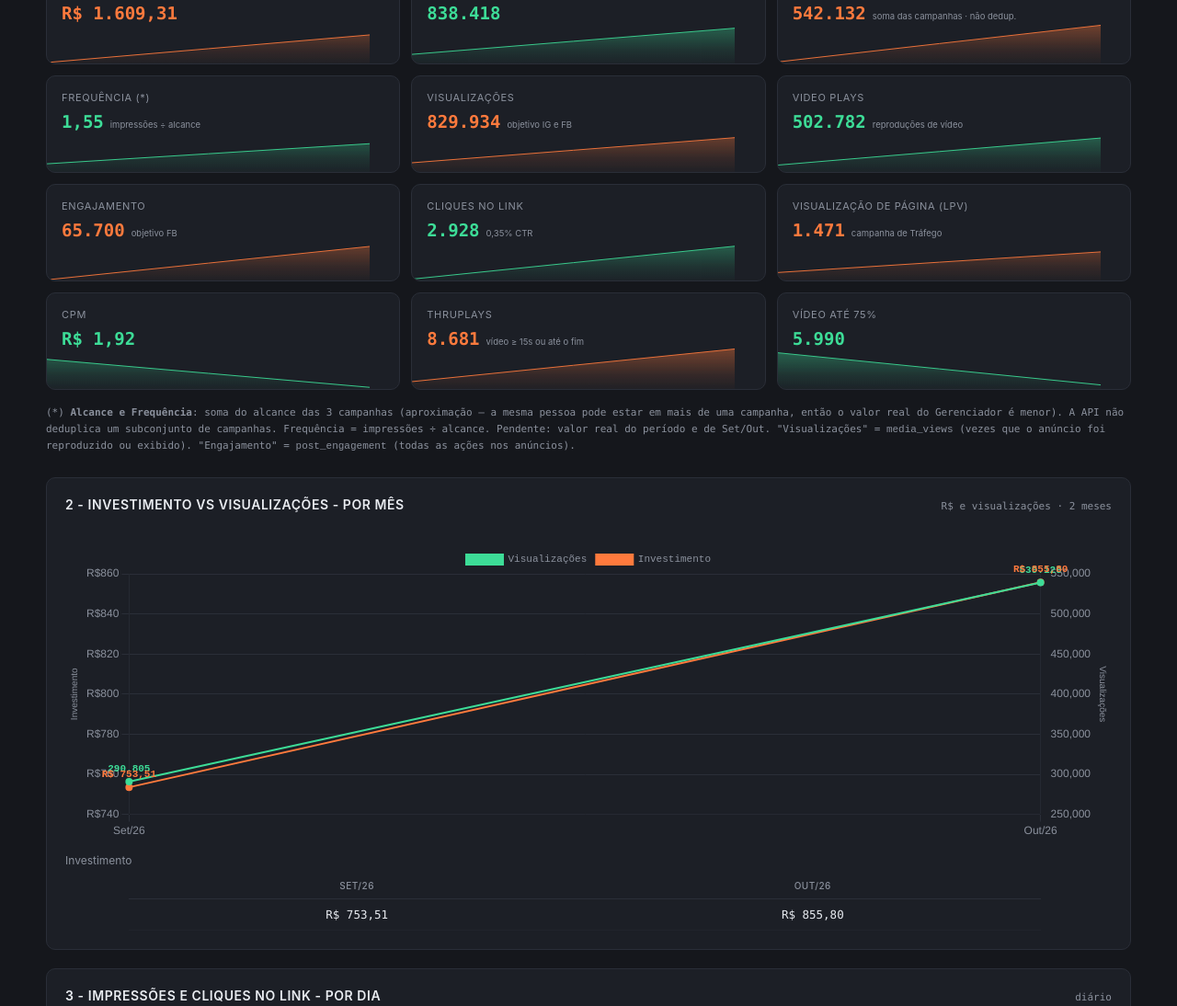
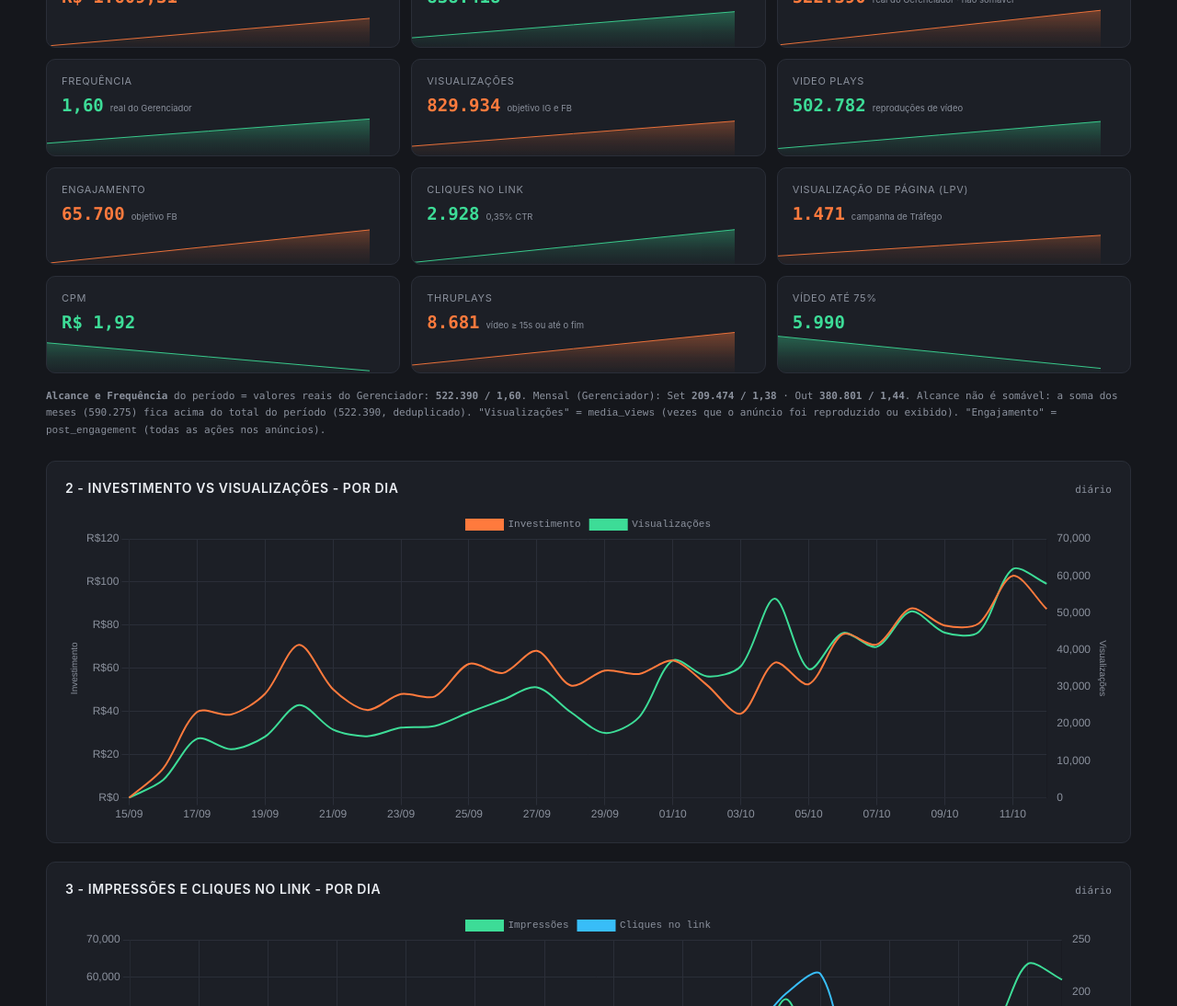
Before and after one commit to MovingTarget-Dash/Grupo-RBS-Neg-cios, a plain HTML site: page index.html in a window 1280 px wide. Shown: the part 523-1617 px from the top of the page at 92% size. Drawn offline with nearby package versions, Linux system fonts and the light colour scheme.

Commit message:
Container 2 por dia, campanhas ativas, alcance/frequência reais, reordena blocos 10-12
Co-Authored-By: Claude Sonnet 5.5 <noreply@anthropic.com>

```diff
--- a/index.html
+++ b/index.html
@@ -135,28 +135,23 @@
       (<code>01 | [IG] [Reconhecimento] Grupo_RBS_Neg&oacute;cios</code>, <code>02 | [FB] [Reconhecimento] Grupo_RBS_Neg&oacute;cios</code> e <code>03 | [Tr&aacute;fego] Perfil GrupoRBS_Neg&oacute;cios</code>).
       A 01 come&ccedil;ou em <strong>15/09/2026</strong>, a 03 em <strong>16/09/2026</strong> e a 02 em <strong>05/10/2026</strong> (primeira entrega em 06/10).
       Objetivos do perfil: Instagram = seguidores e visualiza&ccedil;&otilde;es &middot; Facebook = visualiza&ccedil;&otilde;es e engajamento. A conta n&atilde;o &eacute; de e-commerce.
-      <strong>Alcance e Frequ&ecirc;ncia</strong> do total e dos meses (*) s&atilde;o somas das campanhas &mdash; <strong>a confirmar com o cliente o valor real do Gerenciador</strong> (n&atilde;o som&aacute;veis).
+      <strong>Alcance e Frequ&ecirc;ncia</strong> do per&iacute;odo = valores reais do Gerenciador &mdash; n&atilde;o som&aacute;veis.
     </div>
   </div>
 
   <div class="panel-head" style="margin-bottom:12px;"><h2>1 - Quadro geral de m&eacute;tricas</h2></div>
   <div class="kpi-grid" id="kpiGrid"></div>
   <div class="foot-note" style="margin:-8px 0 24px;">
-    (*) <strong>Alcance e Frequ&ecirc;ncia</strong>: soma do alcance das 3 campanhas (aproxima&ccedil;&atilde;o &mdash; a mesma pessoa pode estar em mais de uma campanha, ent&atilde;o o valor real do Gerenciador &eacute; menor). A API n&atilde;o deduplica um subconjunto de campanhas. Frequ&ecirc;ncia = impress&otilde;es &divide; alcance. Pendente: valor real do per&iacute;odo e de Set/Out.
+    <strong>Alcance e Frequ&ecirc;ncia</strong> do per&iacute;odo = valores reais do Gerenciador: <strong>522.390 / 1,60</strong>. Mensal (Gerenciador): Set <strong>209.474 / 1,38</strong> &middot; Out <strong>380.801 / 1,44</strong>. Alcance n&atilde;o &eacute; som&aacute;vel: a soma dos meses (590.275) fica acima do total do per&iacute;odo (522.390, deduplicado).
     "Visualiza&ccedil;&otilde;es" = <code>media_views</code> (vezes que o an&uacute;ncio foi reproduzido ou exibido). "Engajamento" = <code>post_engagement</code> (todas as a&ccedil;&otilde;es nos an&uacute;ncios).
   </div>
 
   <div class="panel">
     <div class="panel-head">
-      <h2>2 - Investimento vs Visualiza&ccedil;&otilde;es - por m&ecirc;s</h2>
-      <span class="note">R$ e visualiza&ccedil;&otilde;es &middot; 2 meses</span>
+      <h2>2 - Investimento vs Visualiza&ccedil;&otilde;es - por dia</h2>
+      <span class="note">di&aacute;rio</span>
     </div>
     <canvas id="trendChart" height="90"></canvas>
-    <div class="brand" style="font-size:12px;color:var(--ink-dim);margin-top:14px;">Investimento</div>
-    <table id="monthlySpendTable" style="margin-top:6px;">
-      <thead><tr id="monthlySpendHead"></tr></thead>
-      <tbody><tr id="monthlySpendRow"></tr></tbody>
-    </table>
   </div>
 
   <div class="panel">
@@ -257,7 +252,7 @@
       <span class="note">12 m&eacute;tricas</span>
     </div>
     <div id="metricDetailContainer"></div>
-    <div class="foot-note">S&eacute;rie mensal: Set/26 = 15&ndash;30/09 (campanhas 01 e 03) &middot; Out/26 = 01&ndash;12/10 (as 3 campanhas; a 02 de Facebook entrou em 05/10). Alcance e Frequ&ecirc;ncia mensais (*) = soma das campanhas, a confirmar com o Gerenciador. Alcance n&atilde;o &eacute; som&aacute;vel.</div>
+    <div class="foot-note">S&eacute;rie mensal: Set/26 = 15&ndash;30/09 (campanhas 01 e 03) &middot; Out/26 = 01&ndash;12/10 (as 3 campanhas; a 02 de Facebook entrou em 05/10). Alcance e Frequ&ecirc;ncia mensais = <strong>valores reais do Gerenciador</strong> (Set 209.474 / 1,38 &middot; Out 380.801 / 1,44). Alcance n&atilde;o &eacute; som&aacute;vel: a soma dos meses (590.275) fica acima do total do per&iacute;odo (522.390, deduplicado).</div>
   </div>
 
   <div class="panel">
@@ -276,7 +271,7 @@
       </tr>
       <tr>
         <td class="nkey">Alcance e Frequ&ecirc;ncia</td>
-        <td class="nval">Nas campanhas (blocos 10, 11 e 12) o alcance &eacute; o <strong>valor real da campanha</strong>. No total e na s&eacute;rie mensal, &eacute; a <strong>soma das campanhas</strong> (542.132 no per&iacute;odo; Set 207.721 &middot; Out 388.694) &mdash; <strong>n&atilde;o &eacute; deduplicado</strong> e fica acima do real. Marcado com (*) at&eacute; o cliente enviar o valor do Gerenciador.</td>
+        <td class="nval">Nas campanhas (blocos 10, 11 e 12) o alcance &eacute; o <strong>valor real da campanha</strong>. No per&iacute;odo: Alcance <strong>522.390</strong>, Frequ&ecirc;ncia <strong>1,60</strong> (valores reais do Gerenciador, todas as campanhas juntas). Mensal (Gerenciador): Set <strong>209.474</strong> / 1,38 &middot; Out <strong>380.801</strong> / 1,44. <strong>N&atilde;o s&atilde;o som&aacute;veis</strong> &mdash; a soma dos meses (590.275) fica acima do total do per&iacute;odo (522.390) porque a mesma pessoa &eacute; contada em mais de um m&ecirc;s.</td>
       </tr>
       <tr>
         <td class="nkey">Tipos de campanha</td>
@@ -288,7 +283,7 @@
       </tr>
       <tr>
         <td class="nkey">Campanha 02 [FB]</td>
-        <td class="nval">Come&ccedil;ou em 05/10/2026 e est&aacute; <strong>pausada</strong>; entregou de 06 a 12/10. Os conjuntos listados no briefing para o Facebook aparecem com o r&oacute;tulo <code>[IG]</code> &mdash; a confirmar se &eacute; apenas nomenclatura.</td>
+        <td class="nval">Come&ccedil;ou em 05/10/2026 e est&aacute; <strong>ativa</strong>; no per&iacute;odo entregou de 06 a 12/10. Os conjuntos listados no briefing para o Facebook aparecem com o r&oacute;tulo <code>[IG]</code> &mdash; a confirmar se &eacute; apenas nomenclatura.</td>
       </tr>
       <tr class="hl">
         <td class="nkey">Fora do recorte</td>
@@ -343,7 +338,7 @@ const CAMP = {
   t:{key:'t',label:'Tráfego · Perfil Instagram',short:'Tráfego Perfil IG',stage:'Meio de Funil',color:'#22d3ee',reach:43516,freq:1.748483,thruplay:2819,p75:3160,p100:2200,videoPlays:54945,
      vid:{set:{plays:34725,thru:1997,p75:2793,p100:1980},out:{plays:20220,thru:822,p75:367,p100:220}}}
 };
-const REACH_MONTH = {set:{r:181418,t:26303,f:0}, out:{r:234096,t:21580,f:133018}}; // alcance real de cada campanha no mês
+const REAL_MONTH = {set:{reach:209474,freq:1.38}, out:{reach:380801,freq:1.44}}; // valores reais do Gerenciador (todas as campanhas)
 
 function agg(rows){
   const o={spend:0,imp:0,link:0,views:0,follow:0,eng:0,lpv:0};
@@ -361,23 +356,24 @@ const months = ['Set/26','Out/26'];
 const mkeys = ['set','out'];
 const M = monthRows.map((rows,i)=>{
   const a=agg(rows); const mk=mkeys[i];
-  const reach = REACH_MONTH[mk].r+REACH_MONTH[mk].t+REACH_MONTH[mk].f;
+  const reach = REAL_MONTH[mk].reach;
   const v = ['r','f','t'].reduce((s,k)=>{const x=CAMP[k].vid[mk];return {plays:s.plays+x.plays,thru:s.thru+x.thru,p75:s.p75+x.p75,p100:s.p100+x.p100};},{plays:0,thru:0,p75:0,p100:0});
-  return Object.assign({}, a, {reach:reach, freq:a.imp/reach, ctr:a.link/a.imp*100, cpm:a.spend/a.imp*1000, thru:v.thru, plays:v.plays, p75:v.p75});
+  return Object.assign({}, a, {reach:reach, freq:REAL_MONTH[mk].freq, ctr:a.link/a.imp*100, cpm:a.spend/a.imp*1000, thru:v.thru, plays:v.plays, p75:v.p75});
 });
+const REAL_REACH = 522390, REAL_FREQ = 1.60;
 const t = (()=>{
   const a=agg(RAW); const reach=types.reduce((s,x)=>s+x.reach,0);
   const thru=types.reduce((s,x)=>s+x.thruplay,0);
-  return Object.assign({}, a, {reach:reach, freq:a.imp/reach, ctr:a.link/a.imp*100, cpm:a.spend/a.imp*1000, thru:thru, plays:types.reduce((s,x)=>s+x.videoPlays,0), p75:types.reduce((s,x)=>s+x.p75,0)});
+  return Object.assign({}, a, {reach:REAL_REACH, freq:REAL_FREQ, ctr:a.link/a.imp*100, cpm:a.spend/a.imp*1000, thru:thru, plays:types.reduce((s,x)=>s+x.videoPlays,0), p75:types.reduce((s,x)=>s+x.p75,0)});
 })();
 
 // dias (preenche datas sem entrega com 0)
 const dayMap = {};
-RAW.forEach(r=>{const d=dayMap[r[F.date]]||(dayMap[r[F.date]]={imp:0,link:0,lpv:0});d.imp+=r[F.imp];d.link+=r[F.link];d.lpv+=r[F.lpv];});
+RAW.forEach(r=>{const d=dayMap[r[F.date]]||(dayMap[r[F.date]]={imp:0,link:0,lpv:0,spend:0,views:0});d.imp+=r[F.imp];d.link+=r[F.link];d.lpv+=r[F.lpv];d.spend+=r[F.spend];d.views+=r[F.views];});
 const daily = [];
 for(let d=new Date('2026-09-15T12:00:00Z'); d<=new Date('2026-10-12T12:00:00Z'); d.setUTCDate(d.getUTCDate()+1)){
-  const k=d.toISOString().slice(0,10); const v=dayMap[k]||{imp:0,link:0,lpv:0};
-  daily.push({Day:k, Impressions:v.imp, LinkClicks:v.link, LPV:v.lpv});
+  const k=d.toISOString().slice(0,10); const v=dayMap[k]||{imp:0,link:0,lpv:0,spend:0,views:0};
+  daily.push({Day:k, Impressions:v.imp, LinkClicks:v.link, LPV:v.lpv, Spend:Math.round(v.spend*100)/100, Views:v.views});
 }
 
 function fmtMoney(v){return 'R$ ' + Number(v).toLocaleString('pt-BR',{maximumFractionDigits:0});}
@@ -391,8 +387,8 @@ const pct2 = v => v.toFixed(2).replace('.',',')+'%';
 const kpis = [
   {label:'Investimento total', value:fmtMoney2(t.spend), cls:'accent', series:M.map(m=>m.spend), color:'#ff7a3d', fmt:fmtMoney2},
   {label:'Impressões', value:fmtNum(t.imp), cls:'green', series:M.map(m=>m.imp), color:'#3ddc97', fmt:fmtNum},
-  {label:'Alcance (*)', value:fmtNum(t.reach), cls:'accent', sub:'soma das campanhas · não dedup.', series:M.map(m=>m.reach), color:'#ff7a3d', fmt:fmtNum},
-  {label:'Frequência (*)', value:t.freq.toFixed(2).replace('.',','), cls:'green', sub:'impressões ÷ alcance', series:M.map(m=>m.freq), color:'#3ddc97', fmt:v=>v.toFixed(2).replace('.',',')},
+  {label:'Alcance', value:fmtNum(t.reach), cls:'accent', sub:'real do Gerenciador · não somável', series:M.map(m=>m.reach), color:'#ff7a3d', fmt:fmtNum},
+  {label:'Frequência', value:t.freq.toFixed(2).replace('.',','), cls:'green', sub:'real do Gerenciador', series:M.map(m=>m.freq), color:'#3ddc97', fmt:v=>v.toFixed(2).replace('.',',')},
   {label:'Visualizações', value:fmtNum(t.views), cls:'accent', sub:'objetivo IG e FB', series:M.map(m=>m.views), color:'#ff7a3d', fmt:fmtNum},
   {label:'Video Plays', value:fmtNum(t.plays), cls:'green', sub:'reproduções de vídeo', series:M.map(m=>m.plays), color:'#3ddc97', fmt:fmtNum},
   {label:'Engajamento', value:fmtNum(t.eng), cls:'accent', sub:'objetivo FB', series:M.map(m=>m.eng), color:'#ff7a3d', fmt:fmtNum},
@@ -428,38 +424,24 @@ function sparkline(elId, series, color, h){
 }
 kpis.forEach((k,i)=>sparkline('spark'+i, k.series, k.color));
 
-// ---- 2 - trend ----
-const trendMetric = M.map(m=>m.views);
-const trendPointLabels = {
-  id:'trendPointLabels',
-  afterDatasetsDraw(chart){
-    const {ctx} = chart; const meta = chart.getDatasetMeta(0);
-    ctx.save(); ctx.font="600 11px 'IBM Plex Mono',monospace";
-    ctx.textAlign='center'; ctx.textBaseline='bottom';
-    ctx.fillStyle='#3ddc97'; meta.data.forEach((p,i)=>ctx.fillText(fmtNum(trendMetric[i]), p.x, p.y-8));
-    const m1 = chart.getDatasetMeta(1);
-    ctx.fillStyle='#ff7a3d'; m1.data.forEach((p,i)=>ctx.fillText(fmtMoney2(M[i].spend), p.x, p.y-8));
-    ctx.restore();
-  }
-};
-const trendChart = new Chart(document.getElementById('trendChart'), {
+// ---- 2 - investimento x visualizações (diário) ----
+const dailyLabels = daily.map(d=>{const p=d.Day.split('-');return p[2]+'/'+p[1];});
+new Chart(document.getElementById('trendChart'), {
   type:'line',
-  data:{labels:months, datasets:[
-    {type:'line', label:'Visualizações', data:trendMetric, borderColor:'#3ddc97', backgroundColor:'#3ddc97', borderWidth:2, tension:.35, yAxisID:'y1', pointRadius:3, order:0},
-    {type:'line', label:'Investimento', data:M.map(m=>m.spend), borderColor:'#ff7a3d', backgroundColor:'#ff7a3d', borderWidth:2, tension:.35, yAxisID:'y', pointRadius:3, order:1}
+  data:{labels:dailyLabels, datasets:[
+    {label:'Investimento', data:daily.map(d=>d.Spend), borderColor:'#ff7a3d', backgroundColor:'#ff7a3d', borderWidth:2, pointRadius:0, tension:.3, yAxisID:'y'},
+    {label:'Visualizações', data:daily.map(d=>d.Views), borderColor:'#3ddc97', backgroundColor:'#3ddc97', borderWidth:2, pointRadius:0, tension:.3, yAxisID:'y1'}
   ]},
-  plugins:[trendPointLabels],
-  options:{responsive:true, interaction:{mode:'index',intersect:false}, layout:{padding:{top:20}},
+  options:{responsive:true, interaction:{mode:'index',intersect:false},
     plugins:{legend:{labels:{color:'#8b919d',font:{family:'monospace',size:11}}}},
     scales:{
-      x:{ticks:{color:'#8b919d'}, grid:{color:'#2a2e38'}},
+      x:{ticks:{color:'#8b919d',autoSkip:true,maxRotation:0,maxTicksLimit:16}, grid:{color:'#2a2e38'}},
       y:{position:'left', ticks:{color:'#8b919d', callback:v=>'R$'+v}, grid:{color:'#2a2e38'}, title:{display:true,text:'Investimento',color:'#8b919d',font:{size:10}}},
       y1:{position:'right', ticks:{color:'#8b919d'}, grid:{display:false}, title:{display:true,text:'Visualizações',color:'#8b919d',font:{size:10}}}
     }}
 });
 
 // ---- 3 - daily ----
-const dailyLabels = daily.map(d=>{const p=d.Day.split('-');return p[2]+'/'+p[1];});
 new Chart(document.getElementById('dailyChart'), {
   type:'line',
   data:{labels:dailyLabels, datasets:[
@@ -486,18 +468,6 @@ document.getElementById('metricDetailContainer').innerHTML = kpis.map((k,i)=>`
     </table>
   </div>`).join('');
 kpis.forEach((k,i)=>sparkline('metricChart'+i, k.series, k.color, 70));
-
-// ---- monthly spend table aligned ----
-document.getElementById('monthlySpendHead').innerHTML = months.map(m=>`<th style="text-align:center">${m}</th>`).join('');
-document.getElementById('monthlySpendRow').innerHTML = M.map(m=>`<td style="text-align:center">${fmtMoney2(m.spend)}</td>`).join('');
-function alignSpendTable(){
-  const area = trendChart.chartArea; if(!area) return;
-  const table = document.getElementById('monthlySpendTable');
-  table.style.marginLeft = area.left + 'px';
-  table.style.width = (area.right - area.left) + 'px';
-}
-alignSpendTable();
-window.addEventListener('resize', ()=>setTimeout(alignSpendTable, 60));
 
 // ---- 4 - invest by type ----
 const typesSorted = [...types].sort((a,b)=>b.spend-a.spend);
@@ -637,25 +607,25 @@ const stageCards = [
   [
     {label:'Valor Gasto', value:fmtMoney2(r_.spend)},
     {label:'Alcance', value:fmtNum(r_.reach)},
+    {label:'Impressões', value:fmtNum(r_.imp)},
     {label:'Visualizações', value:fmtNum(r_.views)},
     {label:'Engajamento', value:fmtNum(r_.eng)},
-    {label:'Impressões', value:fmtNum(r_.imp)},
     {label:'CPM', value:fmtMoney2(r_.cpm)}
   ],
   [
     {label:'Valor Gasto', value:fmtMoney2(f_.spend)},
     {label:'Alcance', value:fmtNum(f_.reach)},
+    {label:'Impressões', value:fmtNum(f_.imp)},
     {label:'Visualizações', value:fmtNum(f_.views)},
     {label:'Engajamento', value:fmtNum(f_.eng)},
-    {label:'Impressões', value:fmtNum(f_.imp)},
     {label:'CPM', value:fmtMoney2(f_.cpm)}
   ],
   [
     {label:'Valor Gasto', value:fmtMoney2(t_.spend)},
     {label:'Visualização de Página', value:fmtNum(t_.lpv), note:fmtMoney2(t_.spend/t_.lpv)+'/LPV'},
+    {label:'Impressões', value:fmtNum(t_.imp)},
+    {label:'Engajamento', value:fmtNum(t_.eng)},
     {label:'Cliques no Link', value:fmtNum(t_.link), note:'CTR '+pct2(t_.link/t_.imp*100)},
-    {label:'Engajamento', value:fmtNum(t_.eng)},
-    {label:'Impressões', value:fmtNum(t_.imp)},
     {label:'CPM', value:fmtMoney2(t_.cpm)}
   ]
 ];
@@ -670,10 +640,10 @@ document.getElementById('stageFoot0').innerHTML =
   '. Campanha <code>01 | [IG] [Reconhecimento] Grupo_RBS_Negócios</code> (objetivo Reconhecimento, otimizada por alcance; ativa). Alcance = valor real da campanha. Resultado do Gerenciador: 365.598 pessoas alcançadas a R$ 2,00 cada mil.';
 document.getElementById('stageFoot1').innerHTML =
   'Frequência ' + fq(f_.freq) + ' · ThruPlays ' + fmtNum(f_.thruplay) + ' · Vídeo 75% ' + fmtNum(f_.p75) + ' · Vídeo 100% ' + fmtNum(f_.p100) + ' · Cliques no link ' + fmtNum(f_.link) +
-  '. Campanha <code>02 | [FB] [Reconhecimento] Grupo_RBS_Negócios</code> (objetivo Reconhecimento; começou em 05/10/2026, entregou de 06 a 12/10; pausada). Alcance = valor real da campanha. Objetivo do Facebook: visualizações e engajamento.';
+  '. Campanha <code>02 | [FB] [Reconhecimento] Grupo_RBS_Negócios</code> (objetivo Reconhecimento; começou em 05/10/2026, entregou de 06 a 12/10; ativa). Alcance = valor real da campanha. Objetivo do Facebook: visualizações e engajamento.';
 document.getElementById('stageFoot2').innerHTML =
   'Frequência ' + fq(t_.freq) + ' · Alcance ' + fmtNum(t_.reach) + ' · ThruPlays ' + fmtNum(t_.thruplay) + ' · Vídeo 75% ' + fmtNum(t_.p75) +
-  '. Campanha <code>03 | [Tráfego] Perfil GrupoRBS_Negócios</code> (objetivo Tráfego, destino perfil do Instagram, público morno + frio; começou em 16/09/2026; pausada). Resultado = visualização de página de destino. CTR = cliques no link ÷ impressões.';
+  '. Campanha <code>03 | [Tráfego] Perfil GrupoRBS_Negócios</code> (objetivo Tráfego, destino perfil do Instagram, público morno + frio; começou em 16/09/2026; ativa). Resultado = visualização de página de destino. CTR = cliques no link ÷ impressões.';
 </script>
 </body>
 </html>
```
